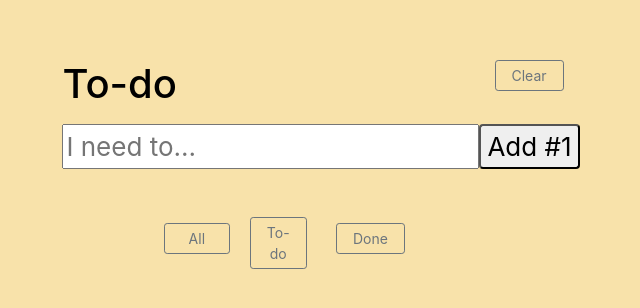
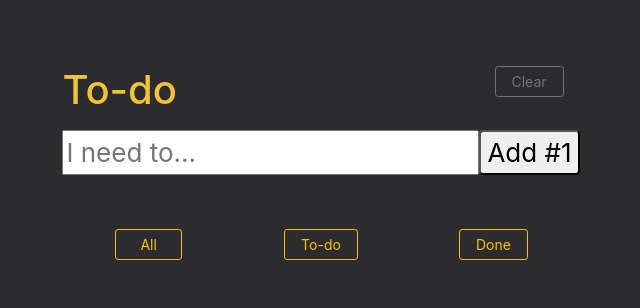
Before and after one commit to hayden-nesbit/to-do-list, a React (Create React App) app: page / in a window 1280 px wide. Shown: the part 236-544 px from the top of the page, without its empty margins (319-959 px from the left). Built offline with nearby package versions, Linux system fonts and the light colour scheme.

Commit message:
finishing

```diff
--- a/src/App.css
+++ b/src/App.css
@@ -3,12 +3,16 @@
 }
 
 .App-header {
-  background-color: #f8e2aa;
+  background-color: #2c2c2e;
   min-height: 100vh;
   display: flex;
   flex-direction: column;
   align-items: center;
   justify-content: center;
   font-size: calc(10px + 2vmin);
-  color: black;
+  color: white;
 }
+
+h1 {
+  color: rgb(238, 195, 55)
+}
--- a/src/App.js
+++ b/src/App.js
@@ -12,13 +12,6 @@ import ToDoApp from './ToDoApp'
 class App extends React.Component {
   constructor(props) {
     super(props)
-    this.state = { currentView: "To-do" }
-    this.updateView = this.updateView.bind(this)
-    //this.clearAll = this.clearAll.bind(this)
-  }
-
-  updateView(newView) {
-    this.setState({ currentView: newView })
   }
 
   render() {
@@ -28,10 +21,6 @@ class App extends React.Component {
 
         <header className="App-header">
         <ToDoApp />
-        {/* <Views
-        updateView={this.updateView}
-      /> */}
-
         </header>
 
 
--- a/src/ToDoApp.css
+++ b/src/ToDoApp.css
@@ -1,4 +1,3 @@
 .appField {
-    /* min-height: 75px; */
-    overflow: scroll;
+
 }
--- a/src/ToDoApp.js
+++ b/src/ToDoApp.js
@@ -136,7 +136,8 @@ class ToDoApp extends React.Component {
         e.preventDefault();
         this.setState({
             items: [],
-            done: []
+            done: [],
+            inprogress: [],
         })
     }
 }
@@ -157,6 +158,7 @@ class TodoItem extends React.Component {
     }
 
     render() {
+        //variable to check if done  this.props.state?
         return (
             <div className="appField">
                 <li>
--- a/src/buttons.js
+++ b/src/buttons.js
@@ -9,36 +9,23 @@ class Views extends React.Component {
         return (
             <div className="container">
                 <div className="row">
-                    <div className="col-6 offset-2">
-                        <div className="row">
-                        <div className="col-sm-4">
-                            <button onClick={this.props.updateView} id="all" className="btn btn-sm btn-outline-secondary px-4">
+                        <div className="col-md-4">
+                            <button onClick={this.props.updateView} id="all" className="btn btn-sm btn-outline-warning px-4">
                                     All
                             </button>
                         </div>
-                        <div className="col-sm-4">
-                            <button onClick={this.props.updateView} id="inprogress" className="btn btn-sm btn-outline-secondary px-3">
+                        <div className="col-md-4">
+                            <button onClick={this.props.updateView} id="inprogress" className="btn btn-sm btn-outline-warning px-3">
                                     To-do
                             </button>
                         </div>
-                        <div className="col-sm-4">
-                            <button onClick={this.props.updateView} id="done" className="btn btn-sm btn-outline-secondary px-3">
+                        <div className="col-md-4">
+                            <button onClick={this.props.updateView} id="done" className="btn btn-sm btn-outline-warning px-3">
                                     Done
                             </button>
                         </div>
                         </div>
-                        {/* <div className="row">
-                            <div className="col-12">
-                            <button id="clear" className="btn btn-sm btn-outline-secondary px-3">
-                                    Clear
-                            </button>
-                            </div>
-                        </div> */}
                     </div>
-
-                </div>
-
-            </div>
         )
     }
 }
```
